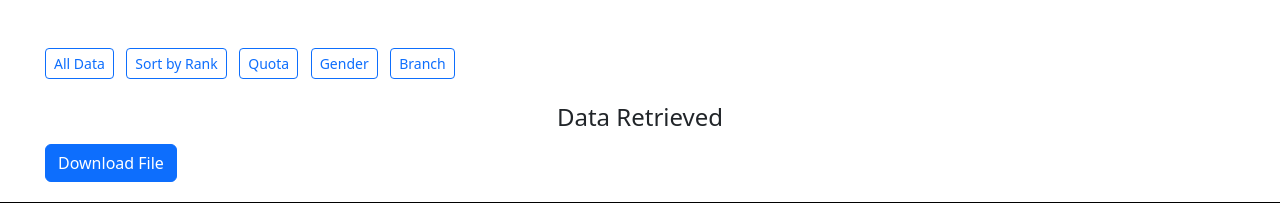
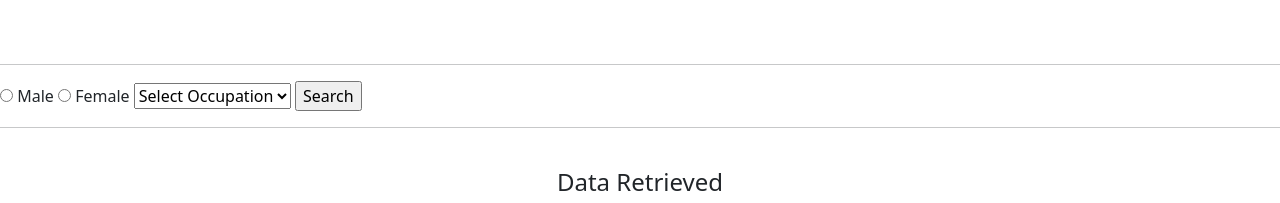
Before and after one commit to priyanshu13-stack/student-module, a Django app: page /sort in a window 1280 px wide; the page is wider, and only the part inside the window is pictured. Shown: the top 203 px of that part. Run offline with Django 4.2, Linux system fonts and the light colour scheme; data comes from the database, SQL or seed files in the repository; both versions use the stored data as it was after the commit; some libraries are stand-ins or nearby versions.

Commit message:
some changes

```diff
--- a/app/templates/app/home.html
+++ b/app/templates/app/home.html
@@ -79,7 +79,8 @@
     </head>
     <body>
     <br>
-    {% if smp %}
+<!--
+    <h3 style="position: relative; left: 2.6%; ">Preferences</h3>
         <div style="position: relative; left:45px;">
             <div class="nav-item dropdown">
                 <a href="{% url 'app:home' %}" class="btn btn-outline-primary btn-sm">All Data</a>&nbsp;&nbsp;
@@ -115,8 +116,32 @@
             </div>
 
         </div>
-</div>
+</div> -->
+    <hr/>
+    <form method="post">
+        {% csrf_token %}
+        <input type="radio" value="Male" name="gender"> Male
+        <input type="radio" value="Female" name="gender"> Female
 
+        <select name="Occupation" id="">
+            <option selected disabled = true> Select Occupation</option>
+            <option value="">Sales</option>
+            <option value="">HR</option>
+            <option value="">Programmer</option>
+        </select>
+        <input type="Submit" value="Search">
+    </form>
+    <hr/>
+
+
+
+
+
+
+
+
+
+      {% if smp %}
         <br>
         <h4 style="text-align: center; ">Data Retrieved</h4>
         <br>
@@ -201,6 +226,4 @@
         </script>
   </body>
 <br><br>
-
-
 </html>
--- a/app/urls.py
+++ b/app/urls.py
@@ -7,6 +7,7 @@ urlpatterns = [
     path('admin/', admin.site.urls),
     path('', views.upload, name = "upload"),
     path('home/', views.home, name = "home"),
+    path('filter', views.filter, name = "filter"),
     path('update/<str:pk>/', views.update, name='update'),
     path('delete/<str:pk>/', views.delete, name='delete'),
     path('sort', views.sort, name = "sort"),
--- a/app/views.py
+++ b/app/views.py
@@ -39,6 +39,30 @@ def home(request):
         "smp" : smp,
     }
     return render(request, 'app/home.html', context)
+
+def filter(request):
+    if (request.method == "POST"):
+        gender = request.POST.get('gender')
+        occupation = request.POST.get('occupation')
+        smp = sample.objects.filter(category = gender).values()
+
+        return render(request, "app/home.html", {"smp" : smp})
+
+
+
+
+
+
+
+
+
+
+
+
+
+
+
+
 
 def download(request):
     response = HttpResponse(content_type='application/ms-excel')
```
Also changed, not shown: db.sqlite3.
